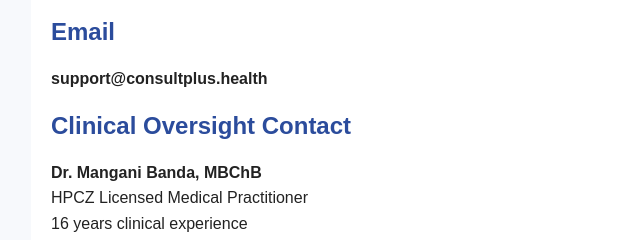
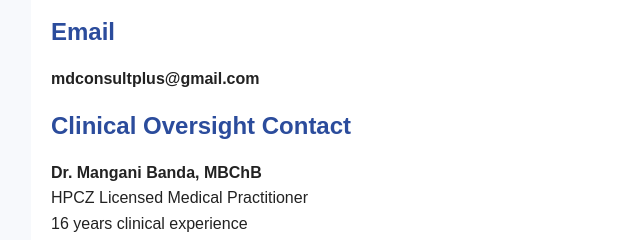
Before and after one commit to Manganib/consultplus-policies, a plain HTML site: page contact.html in a window 1280 px wide. Shown: the part 154-394 px from the top of the page, 209-849 px from the left. Drawn offline with Linux system fonts and the light colour scheme.

Commit message:
Update contact.html

```diff
--- a/contact.html
+++ b/contact.html
@@ -15,7 +15,7 @@
 
     <div class="content">
       <h2>Email</h2>
-      <p><strong>support@consultplus.health</strong></p>
+      <p><strong>mdconsultplus@gmail.com</strong></p>
 
       <h2>Clinical Oversight Contact</h2>
       <p>
```
